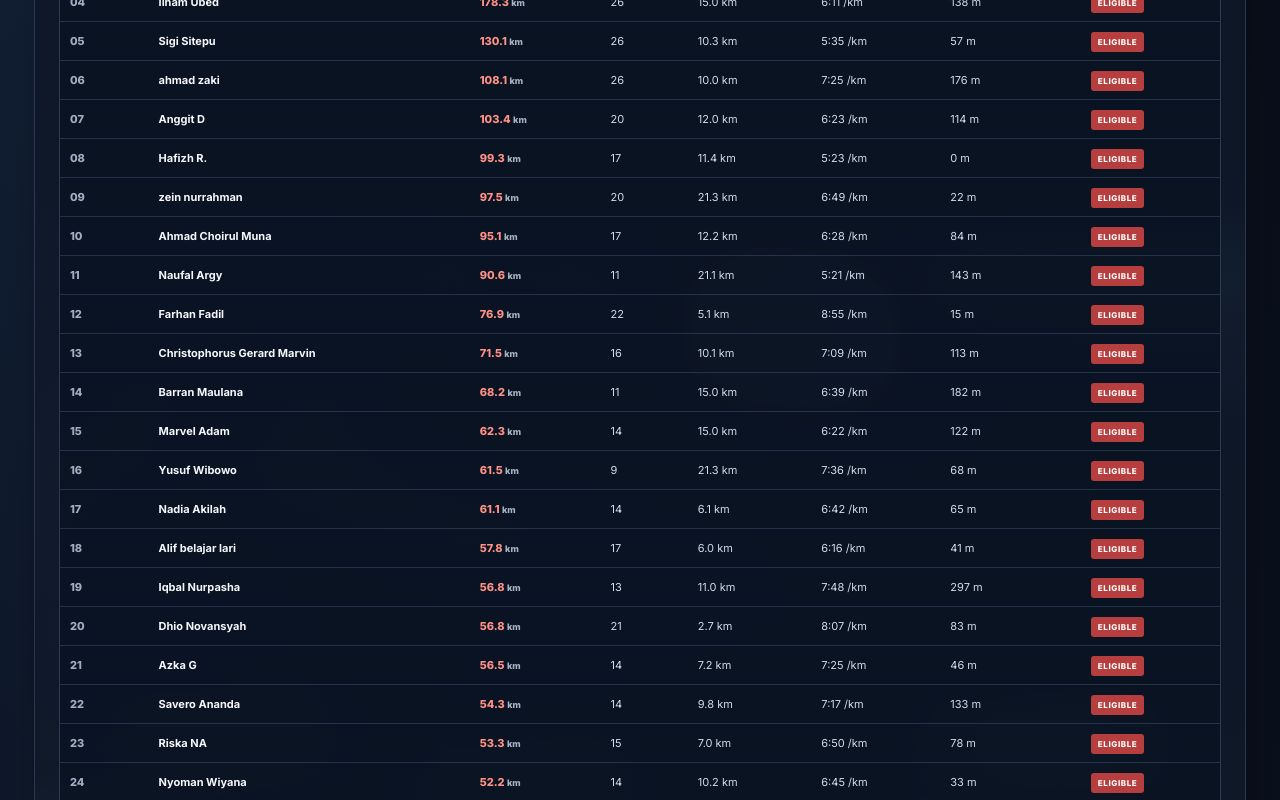
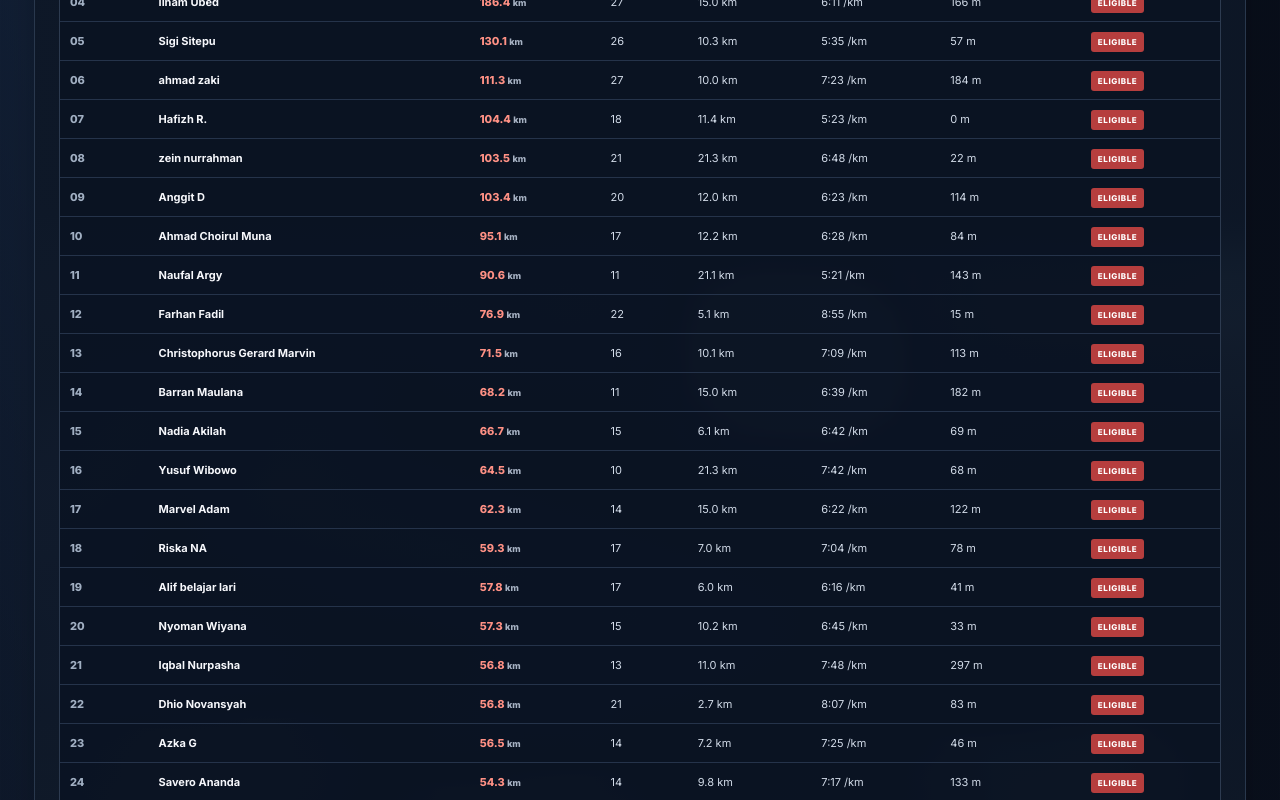
Before and after one commit to itsmealex111/strava, a Next.js app: page / in a window 1280 px wide. Shown: the part 960-1760 px from the top of the page. Built offline with nearby package versions, Linux system fonts and the light colour scheme; a web font is replaced by a local one.

Commit message:
Add files via upload

```diff
--- a/app/page.tsx
+++ b/app/page.tsx
@@ -35,7 +35,7 @@ export default function Home() {
    <article><span>LUCKY FINISHER</span><strong>{eligible}</strong><small>minimal 30 km</small></article>
   </section>
   <section className="board">
-   <div className="boardHead"><div><p className="eyebrow">THE RACE NEVER STOPS</p><h2>FULL LEADERBOARD</h2><p className="muted">Week 1 final + Week 2 final + Week 3 final + Week 4 (25 November 2026)</p></div><span className="liveDot">● UPDATED</span></div>
+   <div className="boardHead"><div><p className="eyebrow">THE RACE NEVER STOPS</p><h2>FULL LEADERBOARD</h2><p className="muted">Week 1 final + Week 2 final + Week 3 final + Week 4 (26 November 2026)</p></div><span className="liveDot">● UPDATED</span></div>
    <div className="controls"><input value={query} onChange={e=>setQuery(e.target.value)} placeholder="Cari nama peserta..."/><select value={filter} onChange={e=>setFilter(e.target.value)}><option value="all">Semua peserta</option><option value="eligible">Lucky Finisher ≥30 km</option><option value="under">Belum mencapai 30 km</option></select><select value={sort} onChange={e=>setSort(e.target.value)}><option value="distance">Urutkan: Jarak</option><option value="activities">Urutkan: Aktivitas</option><option value="pace">Urutkan: Average pace (tercepat)</option><option value="time">Urutkan: Total time (estimasi)</option><option value="elevation">Urutkan: Total elevation</option></select></div>
    <div className="tableWrap"><table><thead><tr><th>RANK</th><th>ATHLETE</th><th>DISTANCE</th><th>RUNS</th><th>LONGEST</th><th>AVG PACE</th><th>ELEVATION</th><th>STATUS</th></tr></thead><tbody>
    {participants.map((p,i)=><tr key={p.name}><td className="rank">{String(i+1).padStart(2,"0")}</td><td className="athlete">{p.name}</td><td className="distance">{p.distance_km.toFixed(1)} <small>km</small></td><td>{p.activities}</td><td>{p.longest_km.toFixed(1)} km</td><td>{p.avg_pace} /km</td><td>{p.elevation_m} m</td><td>{p.distance_km>=30?<span className="eligible">ELIGIBLE</span>:<span className="pending">IN PROGRESS</span>}</td></tr>)}
--- a/public/leaderboard.json
+++ b/public/leaderboard.json
@@ -1,43 +1,43 @@
 {
-  "updated_at": "2026-11-25",
-  "week_label": "Week 1 final + Week 2 corrected + Week 3 latest + Week 4 updated snapshot (25 November 2026)",
+  "updated_at": "2026-11-26",
+  "week_label": "Week 1 final + Week 2 latest + Week 3 updated + Week 4 updated snapshot (26 November 2026)",
   "event_start": "2026-11-02",
   "event_end": "2026-11-30",
-  "aggregation_note": "Overall = Week 1 final + corrected Week 2 snapshot + latest Week 3 snapshot + latest Week 4 cumulative snapshot dated 25 November. Each weekly snapshot replaces the previous snapshot for that week. Ahmad Zaki includes four additional activities (1.00 + 3.30 + 4.51 + 3.11 km); pace for those runs was not supplied, so reported Week 4 pace is retained. Duration is estimated from distance and average pace.",
+  "aggregation_note": "Overall = Week 1 final (including four additional Ahmad Zaki activities totaling 11.92 km) + Week 2 latest snapshot + Week 3 updated snapshot + Week 4 cumulative snapshot dated 26 November. Each weekly snapshot replaces the previous snapshot for that week. Ahmad Zaki extra activities are assigned to Week 1, not Week 4. Average pace excludes runs with no pace supplied. Duration is estimated from distance and average pace.",
   "participants": [
     {
       "name": "Dep Fr",
-      "distance_km": 243.9,
-      "activities": 41,
+      "distance_km": 248.9,
+      "activities": 42,
       "longest_km": 21.1,
-      "elevation_m": 374,
+      "elevation_m": 380,
       "gender": "male",
-      "avg_pace": "6:33"
+      "avg_pace": "6:35"
     },
     {
       "name": "Viandra Diarsa",
-      "distance_km": 205.6,
-      "activities": 31,
+      "distance_km": 213.7,
+      "activities": 32,
       "longest_km": 15.1,
-      "elevation_m": 254,
+      "elevation_m": 258,
       "gender": "male",
-      "avg_pace": "7:18"
+      "avg_pace": "7:17"
     },
     {
       "name": "Leonarsa Friendly Hutapea",
-      "distance_km": 184.5,
-      "activities": 31,
+      "distance_km": 194.5,
+      "activities": 32,
       "longest_km": 15.3,
       "elevation_m": 239,
       "gender": "male",
-      "avg_pace": "7:30"
+      "avg_pace": "7:26"
     },
     {
       "name": "Ilham Ubed",
-      "distance_km": 178.3,
-      "activities": 26,
+      "distance_km": 186.4,
+      "activities": 27,
       "longest_km": 15.0,
-      "elevation_m": 138,
+      "elevation_m": 166,
       "gender": "male",
       "avg_pace": "6:11"
     },
@@ -52,12 +52,30 @@
     },
     {
       "name": "ahmad zaki",
-      "distance_km": 108.1,
-      "activities": 26,
+      "distance_km": 111.32,
+      "activities": 27,
       "longest_km": 10.0,
-      "elevation_m": 176,
+      "elevation_m": 184,
       "gender": "male",
-      "avg_pace": "7:25"
+      "avg_pace": "7:23"
+    },
+    {
+      "name": "Hafizh R.",
+      "distance_km": 104.4,
+      "activities": 18,
+      "longest_km": 11.4,
+      "elevation_m": 0,
+      "gender": "male",
+      "avg_pace": "5:23"
+    },
+    {
+      "name": "zein nurrahman",
+      "distance_km": 103.5,
+      "activities": 21,
+      "longest_km": 21.3,
+      "elevation_m": 22,
+      "gender": "male",
+      "avg_pace": "6:48"
     },
     {
       "name": "Anggit D",
@@ -67,24 +85,6 @@
       "elevation_m": 114,
       "gender": "male",
       "avg_pace": "6:23"
-    },
-    {
-      "name": "Hafizh R.",
-      "distance_km": 99.3,
-      "activities": 17,
-      "longest_km": 11.4,
-      "elevation_m": 0,
-      "gender": "male",
-      "avg_pace": "5:23"
-    },
-    {
-      "name": "zein nurrahman",
-      "distance_km": 97.5,
-      "activities": 20,
-      "longest_km": 21.3,
-      "elevation_m": 22,
-      "gender": "male",
-      "avg_pace": "6:49"
     },
     {
       "name": "Ahmad Choirul Muna",
@@ -132,6 +132,24 @@
       "avg_pace": "6:39"
     },
     {
+      "name": "Nadia Akilah",
+      "distance_km": 66.7,
+      "activities": 15,
+      "longest_km": 6.1,
+      "elevation_m": 69,
+      "gender": "female",
+      "avg_pace": "6:42"
+    },
+    {
+      "name": "Yusuf Wibowo",
+      "distance_km": 64.5,
+      "activities": 10,
+      "longest_km": 21.3,
+      "elevation_m": 68,
+      "gender": "male",
+      "avg_pace": "7:42"
+    },
+    {
       "name": "Marvel Adam",
       "distance_km": 62.3,
       "activities": 14,
@@ -141,22 +159,13 @@
       "avg_pace": "6:22"
     },
     {
-      "name": "Yusuf Wibowo",
-      "distance_km": 61.5,
-      "activities": 9,
-      "longest_km": 21.3,
-      "elevation_m": 68,
-      "gender": "male",
-      "avg_pace": "7:36"
-    },
-    {
-      "name": "Nadia Akilah",
-      "distance_km": 61.1,
-      "activities": 14,
-      "longest_km": 6.1,
-      "elevation_m": 65,
+      "name": "Riska NA",
+      "distance_km": 59.3,
+      "activities": 17,
+      "longest_km": 7.0,
+      "elevation_m": 78,
       "gender": "female",
-      "avg_pace": "6:42"
+      "avg_pace": "7:04"
     },
     {
       "name": "Alif belajar lari",
@@ -166,6 +175,15 @@
       "elevation_m": 41,
       "gender": "male",
       "avg_pace": "6:16"
+    },
+    {
+      "name": "Nyoman Wiyana",
+      "distance_km": 57.3,
+      "activities": 15,
+      "longest_km": 10.2,
+      "elevation_m": 33,
+      "gender": "male",
+      "avg_pace": "6:45"
     },
     {
       "name": "Iqbal Nurpasha",
@@ -202,24 +220,6 @@
       "elevation_m": 133,
       "gender": "male",
       "avg_pace": "7:17"
-    },
-    {
-      "name": "Riska NA",
-      "distance_km": 53.3,
-      "activities": 15,
-      "longest_km": 7.0,
-      "elevation_m": 78,
-      "gender": "female",
-      "avg_pace": "6:50"
-    },
-    {
-      "name": "Nyoman Wiyana",
-      "distance_km": 52.2,
-      "activities": 14,
-      "longest_km": 10.2,
-      "elevation_m": 33,
-      "gender": "male",
-      "avg_pace": "6:45"
     },
     {
       "name": "Kurotsuchi Mayuri",
@@ -276,6 +276,24 @@
       "avg_pace": "6:14"
     },
     {
+      "name": "Andika Alamsyah",
+      "distance_km": 41.2,
+      "activities": 14,
+      "longest_km": 5.0,
+      "elevation_m": 37,
+      "gender": "male",
+      "avg_pace": "10:10"
+    },
+    {
+      "name": "Jabalnur",
+      "distance_km": 40.7,
+      "activities": 10,
+      "longest_km": 6.4,
+      "elevation_m": 28,
+      "gender": "male",
+      "avg_pace": "7:12"
+    },
+    {
       "name": "Lukas Limbong",
       "distance_km": 39.5,
       "activities": 7,
@@ -330,24 +348,6 @@
       "avg_pace": "7:08"
     },
     {
-      "name": "Andika Alamsyah",
-      "distance_km": 36.2,
-      "activities": 13,
-      "longest_km": 3.3,
-      "elevation_m": 35,
-      "gender": "male",
-      "avg_pace": "10:12"
-    },
-    {
-      "name": "Jabalnur",
-      "distance_km": 35.5,
-      "activities": 9,
-      "longest_km": 6.4,
-      "elevation_m": 28,
-      "gender": "male",
-      "avg_pace": "7:16"
-    },
-    {
       "name": "Rais Mahdi",
       "distance_km": 35.0,
       "activities": 12,
@@ -355,6 +355,15 @@
       "elevation_m": 31,
       "gender": "male",
       "avg_pace": "8:31"
+    },
+    {
+      "name": "Aminah Arla",
+      "distance_km": 33.8,
+      "activities": 9,
+      "longest_km": 5.0,
+      "elevation_m": 7,
+      "gender": "male",
+      "avg_pace": "7:29"
     },
     {
       "name": "Iqbal Fahrudin",
@@ -418,6 +427,15 @@
       "elevation_m": 8,
       "gender": "male",
       "avg_pace": "7:13"
+    },
+    {
+      "name": "erlin shfn",
+      "distance_km": 29.3,
+      "activities": 8,
+      "longest_km": 5.0,
+      "elevation_m": 0,
+      "gender": "male",
+      "avg_pace": "7:03"
     },
     {
       "name": "Luthfi Ridanta",
@@ -546,15 +564,6 @@
       "avg_pace": "8:38"
     },
     {
-      "name": "erlin shfn",
-      "distance_km": 25.9,
-      "activities": 7,
-      "longest_km": 5.0,
-      "elevation_m": 0,
-      "gender": "male",
-      "avg_pace": "7:05"
-    },
-    {
       "name": "Arif Satrio Budiman",
       "distance_km": 25.7,
       "activities": 7,
@@ -582,6 +591,15 @@
       "avg_pace": "6:18"
     },
     {
+      "name": "Ivan Bakara",
+      "distance_km": 22.9,
+      "activities": 12,
+      "longest_km": 3.1,
+      "elevation_m": 6,
+      "gender": "male",
+      "avg_pace": "6:39"
+    },
+    {
       "name": "Febrian Aufa",
       "distance_km": 21.9,
       "activities": 4,
@@ -589,15 +607,6 @@
       "elevation_m": 13,
       "gender": "male",
       "avg_pace": "7:07"
-    },
-    {
-      "name": "Ivan Bakara",
-      "distance_km": 21.6,
-      "activities": 11,
-      "longest_km": 3.1,
-      "elevation_m": 6,
-      "gender": "male",
-      "avg_pace": "6:40"
     },
     {
       "name": "Ananda Fadhil",
@@ -616,6 +625,15 @@
       "elevation_m": 8,
       "gender": "male",
       "avg_pace": "6:43"
+    },
+    {
+      "name": "Muhamad Taufik Hikam",
+      "distance_km": 15.1,
+      "activities": 4,
+      "longest_km": 5.0,
+      "elevation_m": 0,
+      "gender": "male",
+      "avg_pace": "6:47"
     },
     {
       "name": "Muhammad Syairozy Syauqi",
@@ -654,15 +672,6 @@
       "avg_pace": "5:38"
     },
     {
-      "name": "Aminah Arla",
-      "distance_km": 11.4,
-      "activities": 3,
-      "longest_km": 5.0,
-      "elevation_m": 7,
-      "gender": "male",
-      "avg_pace": "7:28"
-    },
-    {
       "name": "Calvin Mahardika",
       "distance_km": 10.1,
       "activities": 2,
@@ -688,15 +697,6 @@
       "elevation_m": 6,
       "gender": "male",
       "avg_pace": "8:44"
-    },
-    {
-      "name": "Muhamad Taufik Hikam",
-      "distance_km": 10.0,
-      "activities": 3,
-      "longest_km": 4.0,
-      "elevation_m": 0,
-      "gender": "male",
-      "avg_pace": "6:45"
     },
     {
       "name": "Andrew .",
@@ -735,6 +735,24 @@
       "avg_pace": "5:32"
     },
     {
+      "name": "Elloy Yabest",
+      "distance_km": 7.8,
+      "activities": 4,
+      "longest_km": 3.4,
+      "elevation_m": 0,
+      "gender": "male",
+      "avg_pace": "7:41"
+    },
+    {
+      "name": "Rizal Dwiki",
+      "distance_km": 7.6,
+      "activities": 2,
+      "longest_km": 5.1,
+      "elevation_m": 0,
+      "gender": "male",
+      "avg_pace": "6:27"
+    },
+    {
       "name": "Amelia Rizky",
       "distance_km": 7.5,
       "activities": 3,
@@ -742,6 +760,15 @@
       "elevation_m": 0,
       "gender": "female",
       "avg_pace": "8:15"
+    },
+    {
+      "name": "Hudhud _",
+      "distance_km": 7.4,
+      "activities": 3,
+      "longest_km": 3.0,
+      "elevation_m": 8,
+      "gender": "male",
+      "avg_pace": "6:15"
     },
     {
       "name": "Syahrindra Rif'at",
@@ -816,6 +843,15 @@
       "avg_pace": "7:02"
     },
     {
+      "name": "Nashih Ulwan",
+      "distance_km": 5.0,
+      "activities": 2,
+      "longest_km": 2.5,
+      "elevation_m": 0,
+      "gender": "male",
+      "avg_pace": "8:08"
+    },
+    {
       "name": "Naufal Bajammal",
       "distance_km": 5.0,
       "activities": 1,
@@ -879,6 +915,15 @@
       "avg_pace": "8:12"
     },
     {
+      "name": "Dimas Satria Dwi Putra",
+      "distance_km": 3.3,
+      "activities": 1,
+      "longest_km": 3.3,
+      "elevation_m": 0,
+      "gender": "male",
+      "avg_pace": "6:20"
+    },
+    {
       "name": "Jefri Alwan",
       "distance_km": 3.2,
       "activities": 1,
@@ -895,15 +940,6 @@
       "elevation_m": 7,
       "gender": "male",
       "avg_pace": "6:03"
-    },
-    {
-      "name": "Rizal Dwiki",
-      "distance_km": 2.5,
-      "activities": 1,
-      "longest_km": 2.5,
-      "elevation_m": 0,
-      "gender": "male",
-      "avg_pace": "6:30"
     },
     {
       "name": "Nazwa Adlina",
```
Also changed, not shown: public/data/week1.json (+10 -2 lines), public/data/week2_latest.json (+8 -0 lines), public/data/week3_latest.json (+28 -4 lines), public/data/week4_latest.json (+97 -65 lines), 1 other file (tests, documents, lock files or other folders).
